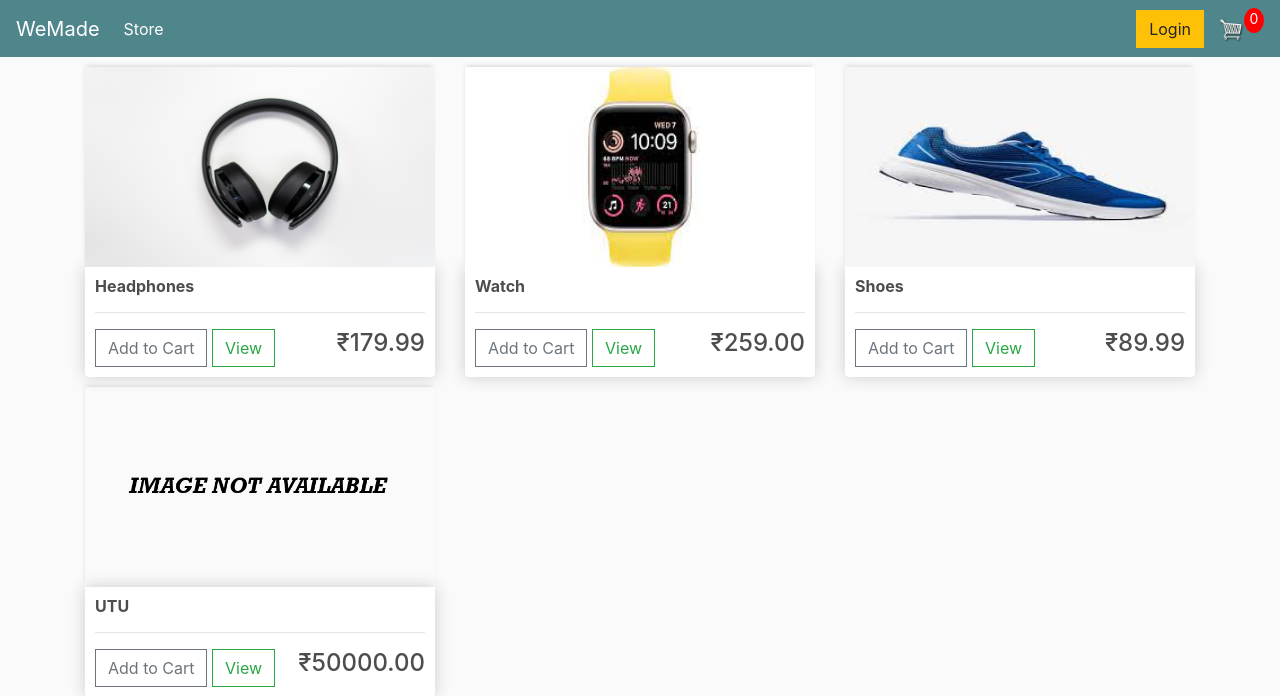
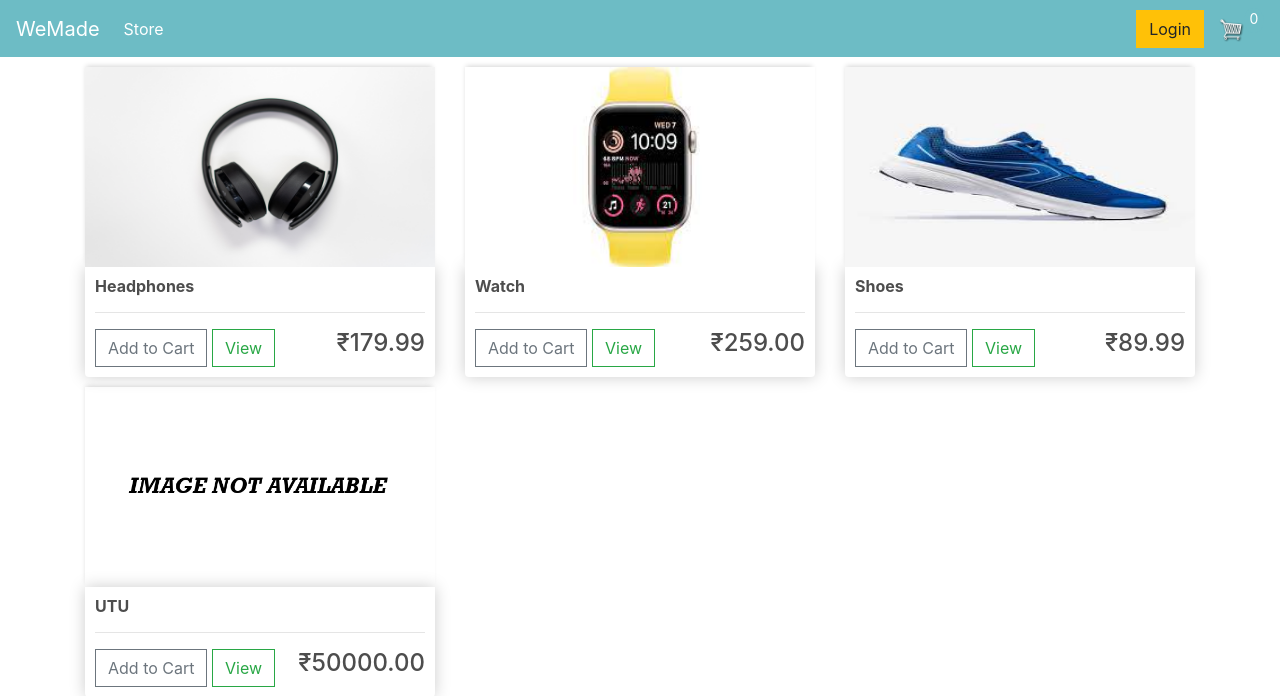
Before and after one commit to shravanngoswamii/Shopping-Website, a Django app: page / in a window 1280 px wide. Shown: the top 696 px of the page. Run offline with Django 4.2, Linux system fonts and the light colour scheme; data comes from the database, SQL or seed files in the repository; both versions use the stored data as it was after the commit; some libraries are stand-ins or nearby versions.

Commit message:
changes after presentation

```diff
--- a/static/css/main.css
+++ b/static/css/main.css
@@ -1,5 +1,5 @@
 body{
-	background-color: hsl(0, 0%, 98%);
+	background-color: hsl(0, 0%, 100%);
 }
 
 h1,h2,h3,h4,h5,h6{
@@ -26,7 +26,7 @@ h1,h2,h3,h4,h5,h6{
 }
 
 .bg-dark{
-	background-color: #4f868c!important;
+	background-color: #6dbcc5!important;
 }
 
 #cart-icon{
@@ -39,7 +39,7 @@ h1,h2,h3,h4,h5,h6{
 	display: block;
 	text-align: center;
 	color:#fff;
-	background-color: red;
+	background-color: #6dbcc5;
 	width: 20px;
 	height: 25px;
 	border-radius: 50%;
```
Also changed, not shown: db.sqlite3.
